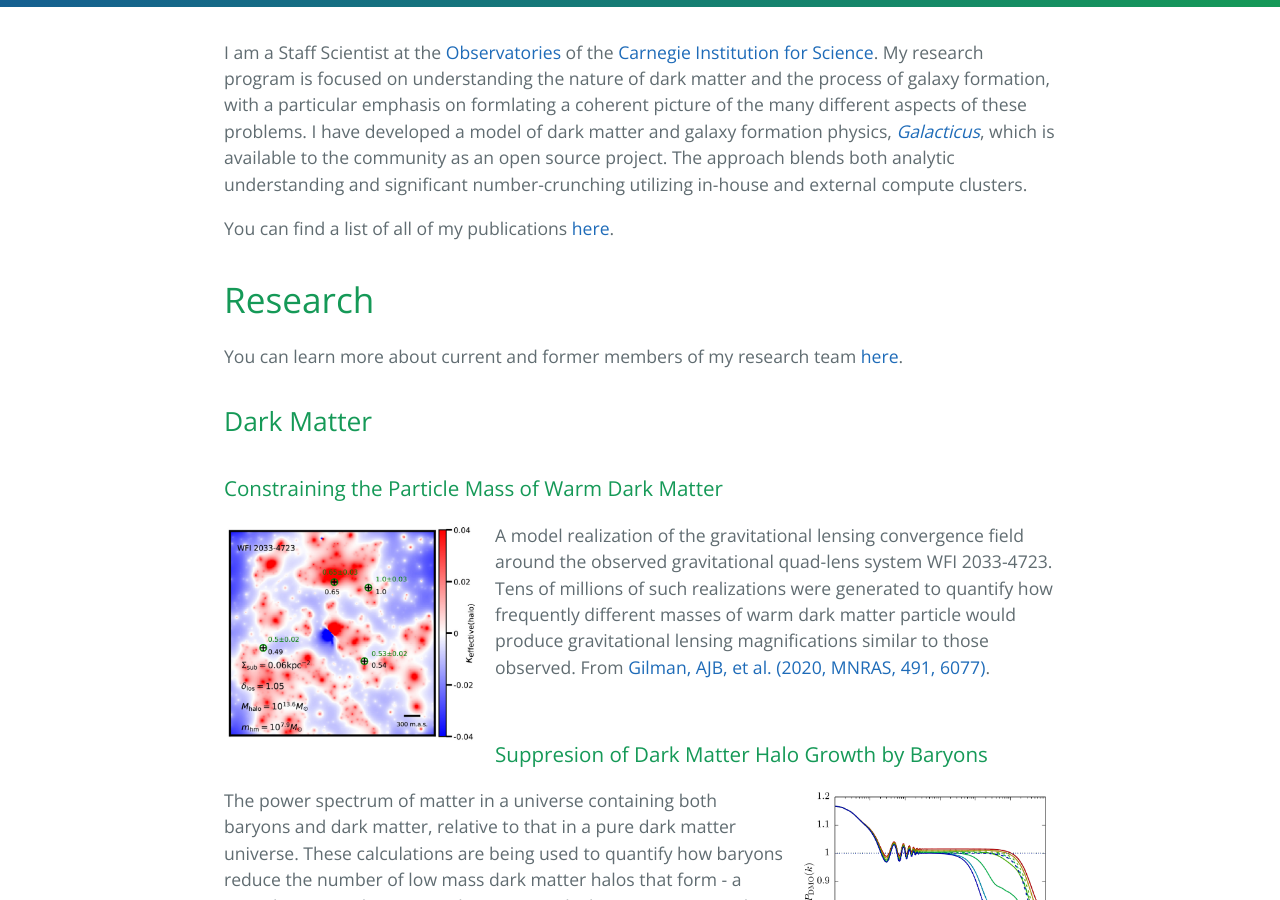
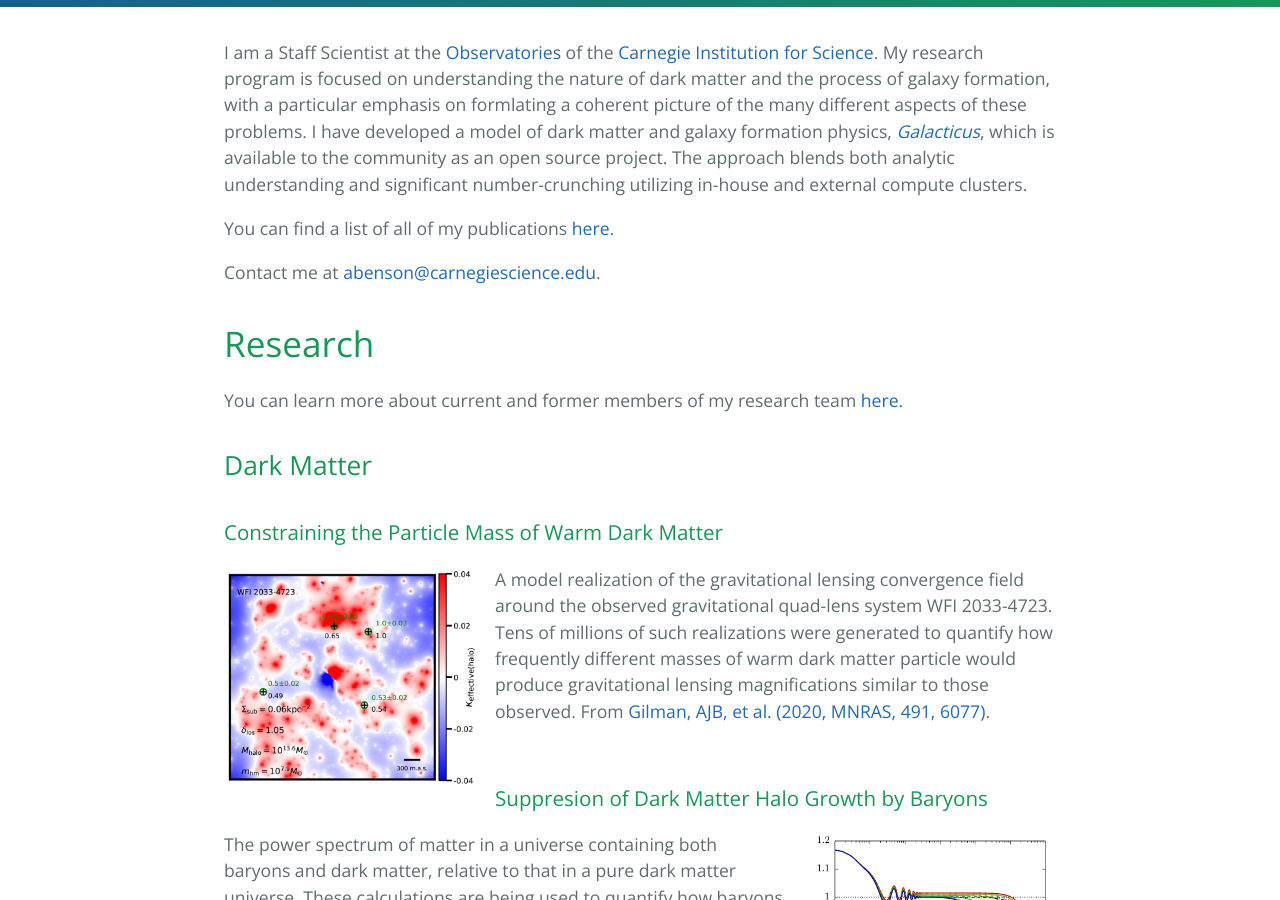
Before and after one commit to abensonca/abensonca.github.io, a Jekyll site: the page built from index.md, in a window 1280 px wide and 900 px high, scrolled down 310 px. Built offline with Jekyll 4.4.1, drawn with Linux system fonts in a browser that asks for light colours.

Commit message:
* Add contact

```diff
--- a/index.md
+++ b/index.md
@@ -11,6 +11,8 @@ project. The approach blends both analytic understanding and significant number-
 clusters.
 
 You can find a list of all of my publications [here](https://ui.adsabs.harvard.edu/user/libraries/YpLS0CLeQdSxHJbiIl1bQA).
+
+Contact me at [abenson@carnegiescience.edu](mailto:abenson@carnegiescience.edu).
 
 # Research
 
```
